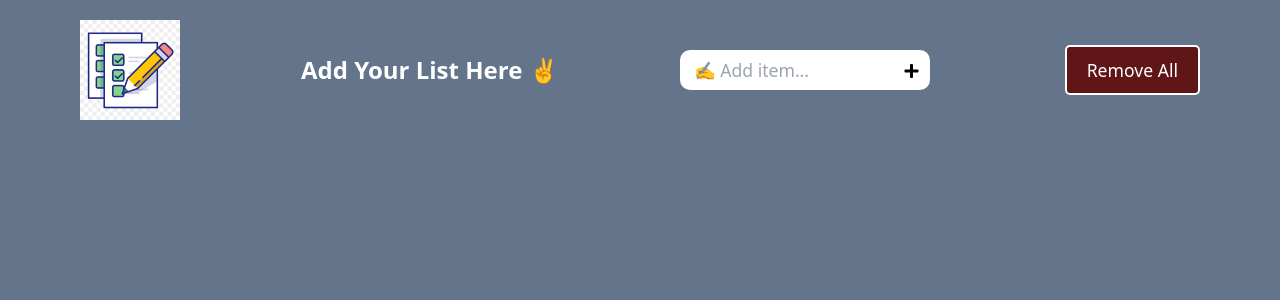
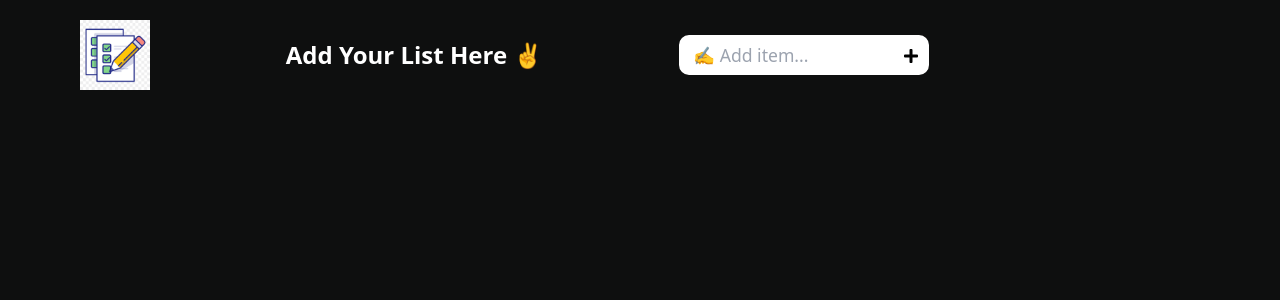
Before and after one commit to HarshKRa/ToDoApp, a React (Create React App) app: page / in a window 1280 px wide. Shown: the top 300 px of the page. Built offline with nearby package versions, Linux system fonts and the light colour scheme.

Commit message:
final dev submit

```diff
--- a/src/App.css
+++ b/src/App.css
@@ -1,18 +1,24 @@
+*{
+    margin: 0;
+    padding: 0;
+    box-sizing: border-box;
+    background-color: rgb(14, 15, 15);
+}
+
 .btn{
     border: 2px solid white;
-    padding: 10px 20px;
+    padding: 8px 15px;
     border-radius: 5px;
     cursor: pointer;
     background-color: rgb(96, 22, 22);
     color: white;
-    font-size:1.1rem;
-    font-weight: 500;
+    font-size:1.05rem;
+    font-weight: 400;
 }
 
 .btn:hover{
     scale: 1.05;
     background-color: rgb(77, 10, 10);
-    font-weight: 600;
 }
 
 .todo-input{
@@ -23,6 +29,7 @@
     color: black;
     font-size: 1.1rem;
     font-weight: 400;
+    background-color: #fff;
 }
 
 .todo-input:focus{
@@ -35,16 +42,27 @@
 }
 
 .todo-item{
-    background-color: rgb(15, 42, 42);
     min-width: 300px;
     padding: 8px 15px;
     color: white;
-    font-size: 1.1rem;
-    font-weight: 500;
     border: 2px solid white;
     border-radius: 8px;
     display: flex;
     justify-content: space-between;
     align-items: center;
     overflow: hidden;
+    text-wrap:wrap;
+    text-align: center;
 }
+
+.bg154242{
+    background-color:rgb(14, 37, 39);
+}
+
+.icon{
+    cursor: pointer;
+}
+
+.icon:hover{
+    scale: 1.1;
+}
--- a/src/App.js
+++ b/src/App.js
@@ -65,11 +65,11 @@ function App() {
   }
 
   return (
-    <div className="bg-slate-500 w-[100vw] h-[100vh] py-5">
-      <div className="flex justify-between mx-20">
-        <img src={todoImg} alt="todoImg" />
+    <div className="w-[100vw] mh-[100vh] py-5">
+      <div className="flex flex-col lg:flex-row justify-between lg:mx-20 text-center lg:gap-0 gap-6">
+        <img className="mx-auto lg:mx-0" src={todoImg} alt="todoImg" height="70px" width="70px" />
 
-        <h1 className="my-auto text-white text-2xl font-bold">
+        <h1 className="my-auto text-white lg:text-2xl text-xl font-bold">
           Add Your List Here ✌️
         </h1>
 
@@ -83,41 +83,45 @@ function App() {
           />
           {editData ? (
             <i
-              className="fas fa-plus btnPluse btnPluse input-icon"
+              className="fas fa-plus btnPluse btnPluse input-icon bg-white icon"
               onClick={addData}
               title="Add item"
             ></i>
           ) : (
             <i
-              className="fas fa-solid fa-edit btnPluse input-icon"
+              className="fas fa-solid fa-edit btnPluse input-icon  bg-white icon"
               title="Update item"
               onClick={addData}
             ></i>
            )}
         </div>
-        <div className="my-auto">
-          <button className="btn" onClick={clearAllData}>
-            Remove All
-          </button>
+        <div className="my-auto lg:block hidden">
+          {
+            data.length > 1 ? (<button className="btn" onClick={clearAllData}>
+              Remove All
+            </button>) : (<button className="btn invisible" onClick={clearAllData}>
+              Remove All
+            </button>)
+          }
         </div>
       </div>
-      <div className="px-20 py-10 flex flex-wrap gap-10">
+      <div className="lg:px-20 py-10 px-3 flex lg:flex-wrap lg:flex-row flex-col  lg:gap-16 md:8 gap-2 lg:text-xl text-sm">
         {data.map((ele, index) => {
           return (
-            <div className="todo-item">
-              <div className="pr-8">
+            <div className="todo-item bg154242">
+              <div className="pr-8 bg154242">
                 {index + 1}
                 {". "}
                 {ele.name}
               </div>
 
-              <div>
+              <div className="bg154242">
                 <i
-                  className="fas fa-solid fa-edit px-2"
+                  className="fas fa-solid fa-edit px-2 bg154242 icon"
                   onClick={() => handleEdit(ele.id)}
                 ></i>
                 <i
-                  className="fas fa-solid fa-trash"
+                  className="fas fa-solid fa-trash bg154242 icon"
                   onClick={() => removeItem(ele.id)}
                 ></i>
               </div>
@@ -125,6 +129,13 @@ function App() {
           );
         })}
       </div>
+      {
+        data.length >1 ? (<div className="flex justify-center lg:hidden">
+          <button className="btn" onClick={clearAllData}>
+                Remove All
+              </button>
+          </div>) : ""
+      }
     </div>
   );
 }
```
